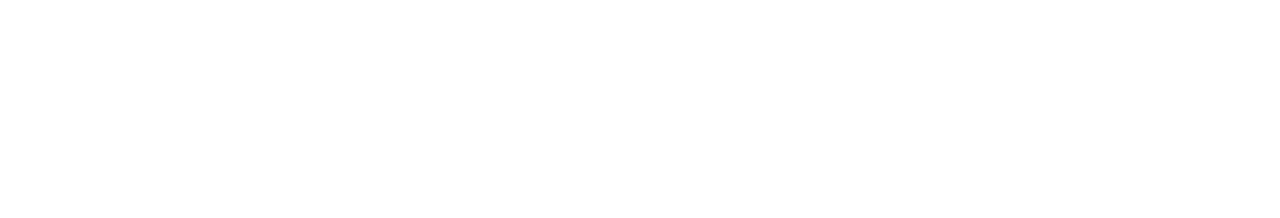
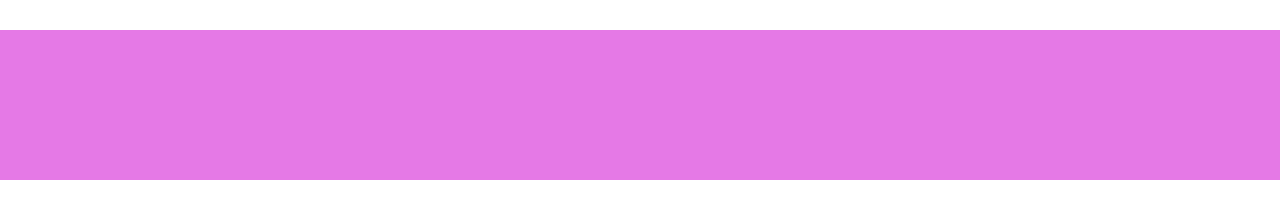
Before and after one commit to bertoldimatteo/htmlcss-struttura-wp, a plain HTML site: page index.html in a window 1280 px wide. Drawn offline with Linux system fonts and the light colour scheme.

Commit message:
aggiunto box header

```diff
--- a/css/style.css
+++ b/css/style.css
@@ -5,3 +5,11 @@
     padding: 0;
     box-sizing: border-box ;
 }
+
+.header-box {
+    max-width: 1440px;
+    min-height: 150px;
+    margin: auto;
+    background-color: #e579e6;
+    margin-top: 30px;
+}
--- a/index.html
+++ b/index.html
@@ -8,7 +8,9 @@
     <link rel="stylesheet" href="css/style.css">
 </head>
 <body>
-    <head></head>
+    <head>
+        <div class="header-box"></div>
+    </head>
 
     <main></main>
 
```
